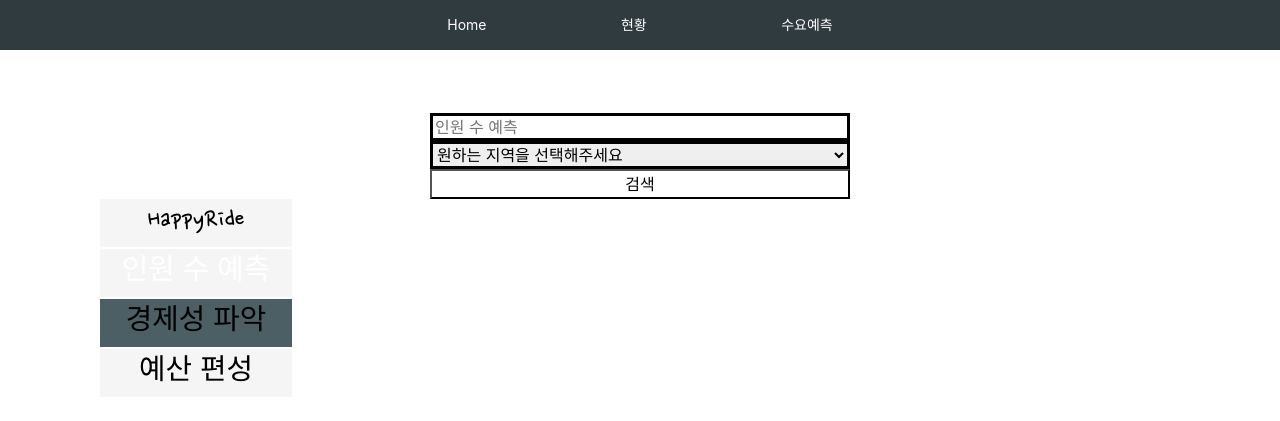
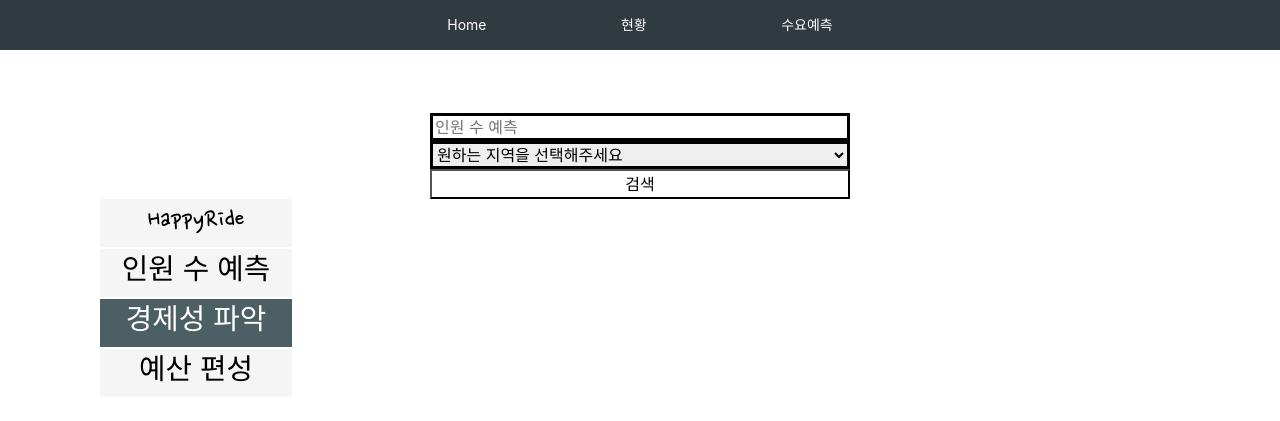
Before and after one commit to good5229/happyride, a Django app: page /analysis/predict_economic/ in a window 1280 px wide. Shown: the part 225-646 px from the top of the page. Run offline with Django 3.2, Linux system fonts and the light colour scheme; some libraries are stand-ins or nearby versions.

Commit message:
fix(menu): change font color

```diff
--- a/templates/analysis/predict_budget.html
+++ b/templates/analysis/predict_budget.html
@@ -50,9 +50,9 @@
 
     <nav class="nav">
         <span class="nav1"><a style="color:black;">HappyRide</a></span>
-        <span class="nav2"><a href="{% url 'analysis:pre_user' %}" style="color:white;">인원 수 예측</a></span>
+        <span class="nav2"><a href="{% url 'analysis:pre_user' %}" style="color:black;">인원 수 예측</a></span>
         <span class="nav3"><a href="{% url 'analysis:pre_eco' %}" style="color:black;">경제성 파악</a></span>
-        <span class="nav4"><a href="{% url 'analysis:pre_bud' %}" style="color:black;">예산 편성</a></span>
+        <span class="nav4"><a href="{% url 'analysis:pre_bud' %}" style="color:white;">예산 편성</a></span>
     </nav>
 {% endblock %}
 {% block javascript %}
--- a/templates/analysis/predict_economic.html
+++ b/templates/analysis/predict_economic.html
@@ -49,8 +49,8 @@
 
     <nav class="nav">
         <span class="nav1"><a style="color:black;">HappyRide</a></span>
-        <span class="nav2"><a href="{% url 'analysis:pre_user' %}" style="color:white;">인원 수 예측</a></span>
-        <span class="nav3"><a href="{% url 'analysis:pre_eco' %}" style="color:black;">경제성 파악</a></span>
+        <span class="nav2"><a href="{% url 'analysis:pre_user' %}" style="color:black;">인원 수 예측</a></span>
+        <span class="nav3"><a href="{% url 'analysis:pre_eco' %}" style="color:white;">경제성 파악</a></span>
         <span class="nav4"><a href="{% url 'analysis:pre_bud' %}" style="color:black;">예산 편성</a></span>
     </nav>
 {% endblock %}
```
Also changed, not shown: templates/analysis/predict_user.html (+4 -4 lines).
